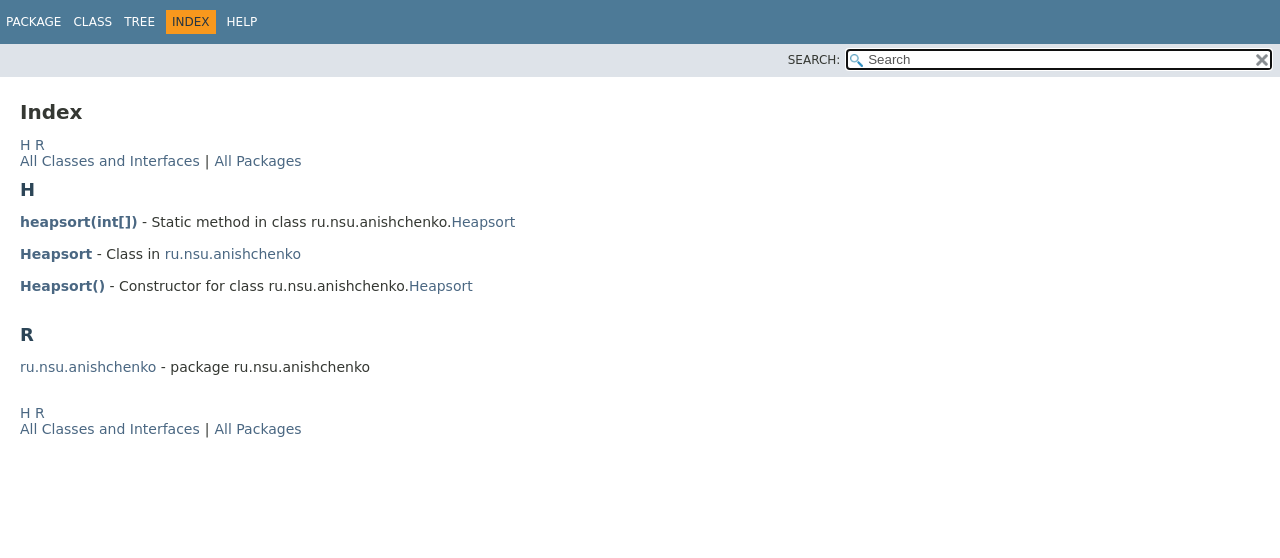
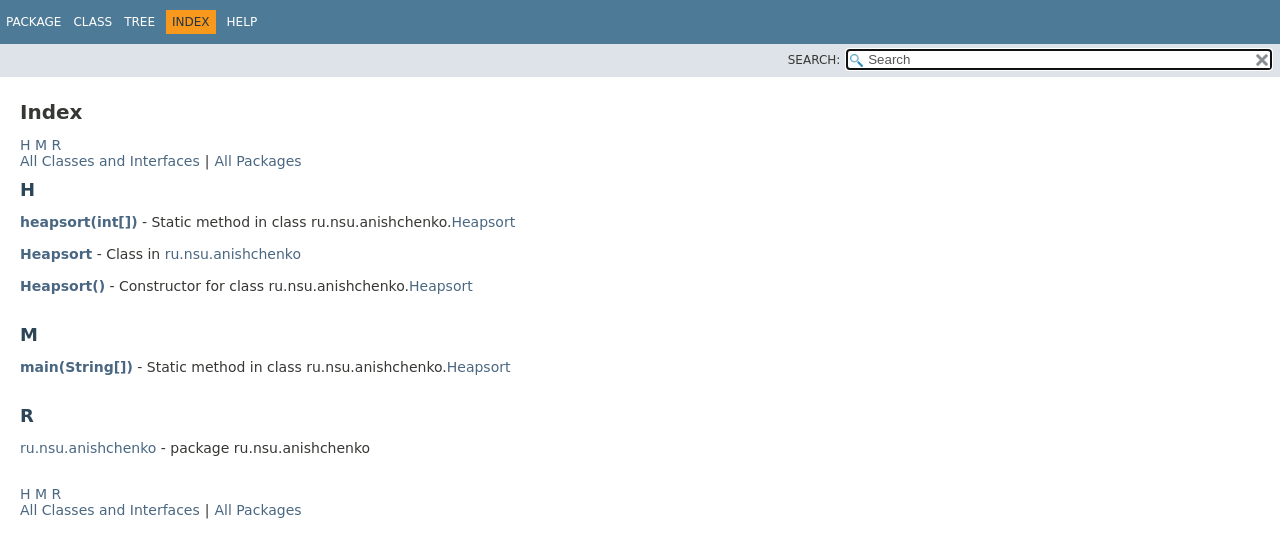
Before and after one commit to Kaban41k/syspro-OOP, a plain HTML site: page Task_1_1_1/index-all.html in a window 1280 px wide. Drawn offline with Linux system fonts and the light colour scheme; a web font is replaced by a local one.

Commit message:
Deploying to gh-pages from @ Kaban41k/syspro-OOP@8adb76446dcab9d346fe2f6db5a40272286981cf 🚀

```diff
--- a/Task_1_1_1/index-all.html
+++ b/Task_1_1_1/index-all.html
@@ -48,7 +48,7 @@ loadScripts(document, 'script');</script>
 <div class="header">
 <h1>Index</h1>
 </div>
-<a href="#I:H">H</a>&nbsp;<a href="#I:R">R</a>&nbsp;<br><a href="allclasses-index.html">All&nbsp;Classes&nbsp;and&nbsp;Interfaces</a><span class="vertical-separator">|</span><a href="allpackages-index.html">All&nbsp;Packages</a>
+<a href="#I:H">H</a>&nbsp;<a href="#I:M">M</a>&nbsp;<a href="#I:R">R</a>&nbsp;<br><a href="allclasses-index.html">All&nbsp;Classes&nbsp;and&nbsp;Interfaces</a><span class="vertical-separator">|</span><a href="allpackages-index.html">All&nbsp;Packages</a>
 <h2 class="title" id="I:H">H</h2>
 <dl class="index">
 <dt><a href="ru/nsu/anishchenko/Heapsort.html#heapsort(int%5B%5D)" class="member-name-link">heapsort(int[])</a> - Static method in class ru.nsu.anishchenko.<a href="ru/nsu/anishchenko/Heapsort.html" title="class in ru.nsu.anishchenko">Heapsort</a></dt>
@@ -58,12 +58,17 @@ loadScripts(document, 'script');</script>
 <dt><a href="ru/nsu/anishchenko/Heapsort.html#%3Cinit%3E()" class="member-name-link">Heapsort()</a> - Constructor for class ru.nsu.anishchenko.<a href="ru/nsu/anishchenko/Heapsort.html" title="class in ru.nsu.anishchenko">Heapsort</a></dt>
 <dd>&nbsp;</dd>
 </dl>
+<h2 class="title" id="I:M">M</h2>
+<dl class="index">
+<dt><a href="ru/nsu/anishchenko/Heapsort.html#main(java.lang.String%5B%5D)" class="member-name-link">main(String[])</a> - Static method in class ru.nsu.anishchenko.<a href="ru/nsu/anishchenko/Heapsort.html" title="class in ru.nsu.anishchenko">Heapsort</a></dt>
+<dd>&nbsp;</dd>
+</dl>
 <h2 class="title" id="I:R">R</h2>
 <dl class="index">
 <dt><a href="ru/nsu/anishchenko/package-summary.html">ru.nsu.anishchenko</a> - package ru.nsu.anishchenko</dt>
 <dd>&nbsp;</dd>
 </dl>
-<a href="#I:H">H</a>&nbsp;<a href="#I:R">R</a>&nbsp;<br><a href="allclasses-index.html">All&nbsp;Classes&nbsp;and&nbsp;Interfaces</a><span class="vertical-separator">|</span><a href="allpackages-index.html">All&nbsp;Packages</a></main>
+<a href="#I:H">H</a>&nbsp;<a href="#I:M">M</a>&nbsp;<a href="#I:R">R</a>&nbsp;<br><a href="allclasses-index.html">All&nbsp;Classes&nbsp;and&nbsp;Interfaces</a><span class="vertical-separator">|</span><a href="allpackages-index.html">All&nbsp;Packages</a></main>
 </div>
 </div>
 </body>
--- a/Task_1_1_1/member-search-index.js
+++ b/Task_1_1_1/member-search-index.js
@@ -1 +1 @@
-memberSearchIndex = [{"p":"ru.nsu.anishchenko","c":"Heapsort","l":"Heapsort()","u":"%3Cinit%3E()"},{"p":"ru.nsu.anishchenko","c":"Heapsort","l":"heapsort(int[])"}];updateSearchResults();
+memberSearchIndex = [{"p":"ru.nsu.anishchenko","c":"Heapsort","l":"Heapsort()","u":"%3Cinit%3E()"},{"p":"ru.nsu.anishchenko","c":"Heapsort","l":"heapsort(int[])"},{"p":"ru.nsu.anishchenko","c":"Heapsort","l":"main(String[])","u":"main(java.lang.String[])"}];updateSearchResults();
```
Also changed, not shown: Task_1_1_1/ru/nsu/anishchenko/Heapsort.html (+9 -0 lines).
